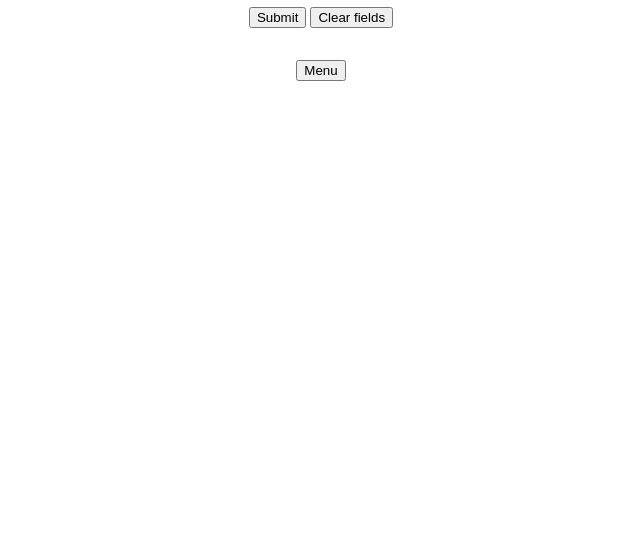
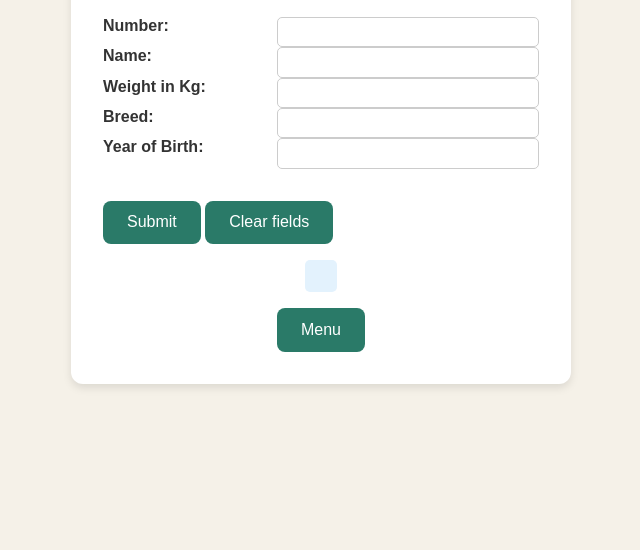
Before and after one commit to stabjana/Dog-MariaDB-REST---SPA-Server, a website: page spaServer/public/pages/insertForm.html in a window 1280 px wide. Shown: the part 250-800 px from the top of the page, without its empty margins (319-959 px from the left). Drawn offline with Linux system fonts and the light colour scheme.

Commit message:
add styling

```diff
--- a/spaServer/public/styles/basicStyles.css
+++ b/spaServer/public/styles/basicStyles.css
@@ -1,31 +1,116 @@
-h1{
-    color:green;
+/* Allgemeine Einstellungen */
+* {
+    box-sizing: border-box;
+    margin: 0;
+    padding: 0;
+    font-family: 'Arial', sans-serif;
 }
 
-main, #form{
-    display: grid;
-    justify-items: center;
+body {
+    background-color: #f5f1e8;
+    /* Sanftes Beige */
+    color: #333;
+    display: flex;
+    justify-content: center;
     align-items: center;
-    row-gap: 1em;
+    height: 100vh;
+    padding: 1em;
 }
 
-#fields{
-    display: grid;
-    justify-items: left;
-    align-items: left;
-    row-gap: 0.5em;
+/* Hauptcontainer */
+main {
+    display: flex;
+    flex-direction: column;
+    align-items: center;
+    justify-content: center;
+    background: white;
+    padding: 2em;
+    border-radius: 12px;
+    box-shadow: 0 4px 8px rgba(0, 0, 0, 0.1);
+    max-width: 500px;
+    width: 100%;
 }
 
-table{
-    border-collapse: collapse;
+/* Titel */
+h1 {
+    color: #2a7a68;
+    /* Ein passendes Blau-Grün */
+    margin-bottom: 1em;
 }
 
-table, th, td{
-    border: 0.1em solid black;
+/* Formularfelder */
+form {
+    width: 100%;
+    display: flex;
+    flex-direction: column;
+    gap: 1em;
 }
-th,td{
-    padding:0.5em;
+
+label {
+    font-weight: bold;
+    display: flex;
+    justify-content: space-between;
+    width: 100%;
 }
-thead{
-    background-color: bisque;
+
+input {
+    padding: 0.5em;
+    border: 1px solid #ccc;
+    border-radius: 5px;
+    width: 60%;
 }
+
+/* Buttons */
+button {
+    background-color: #2a7a68;
+    color: white;
+    border: none;
+    padding: 0.8em 1.5em;
+    margin-top: 1em;
+    cursor: pointer;
+    border-radius: 8px;
+    font-size: 1em;
+    transition: background 0.3s ease;
+}
+
+button:hover {
+    background-color: #1e5a4c;
+}
+
+a {
+    text-decoration: none;
+}
+
+/* Tabelle */
+table {
+    width: 100%;
+    border-collapse: collapse;
+    margin-top: 1em;
+}
+
+th,
+td {
+    border: 1px solid #ccc;
+    padding: 0.8em;
+    text-align: center;
+}
+
+thead {
+    background-color: #2a7a68;
+    color: white;
+}
+
+tbody tr:nth-child(even) {
+    background-color: #f8f8f8;
+}
+
+/* Ergebnisbereich */
+#resultarea {
+    margin-top: 1em;
+    padding: 1em;
+    border-radius: 5px;
+    background-color: #e3f2fd;
+    color: #1e5a4c;
+    font-weight: bold;
+    text-align: center;
+}
```
